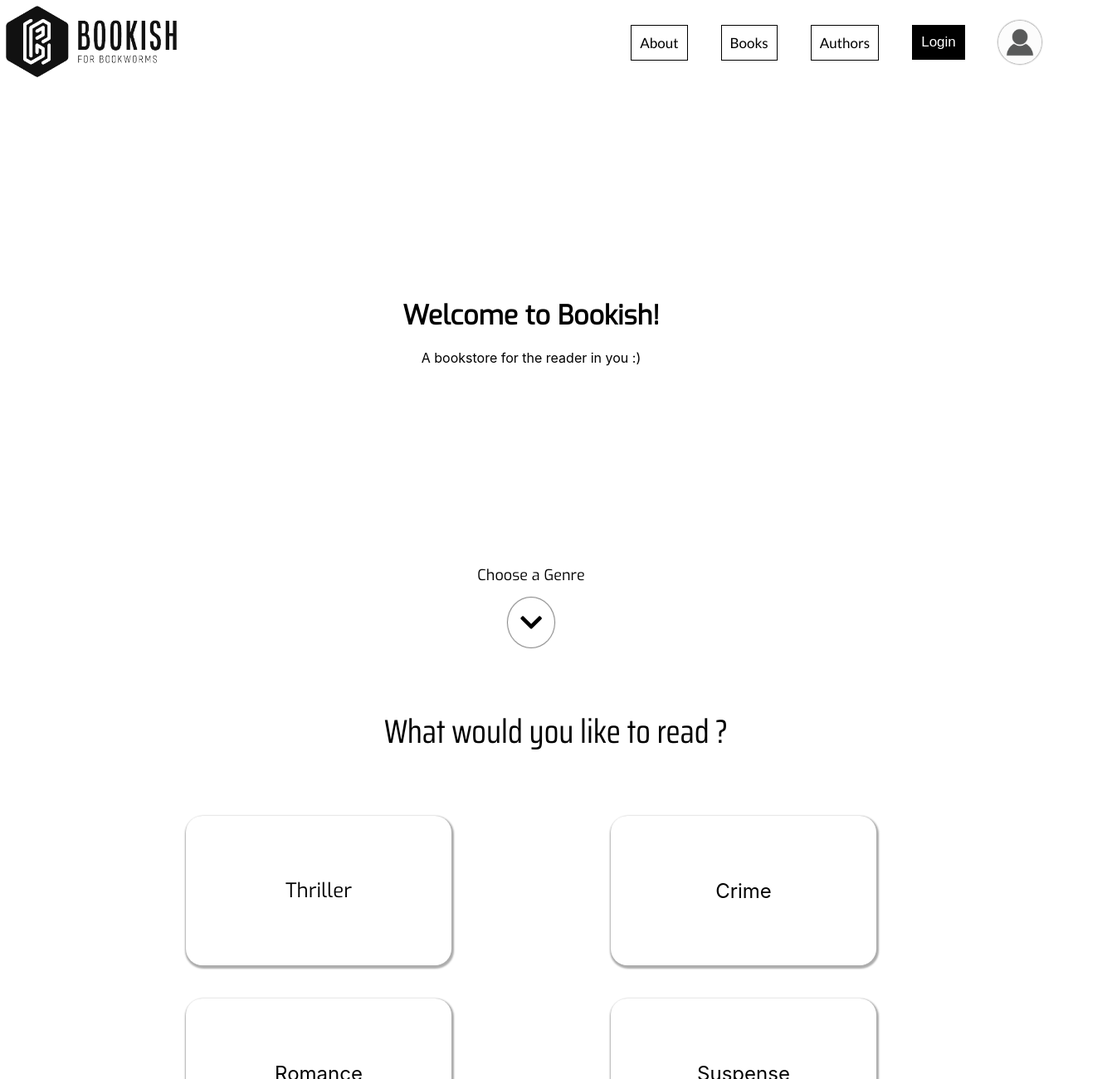
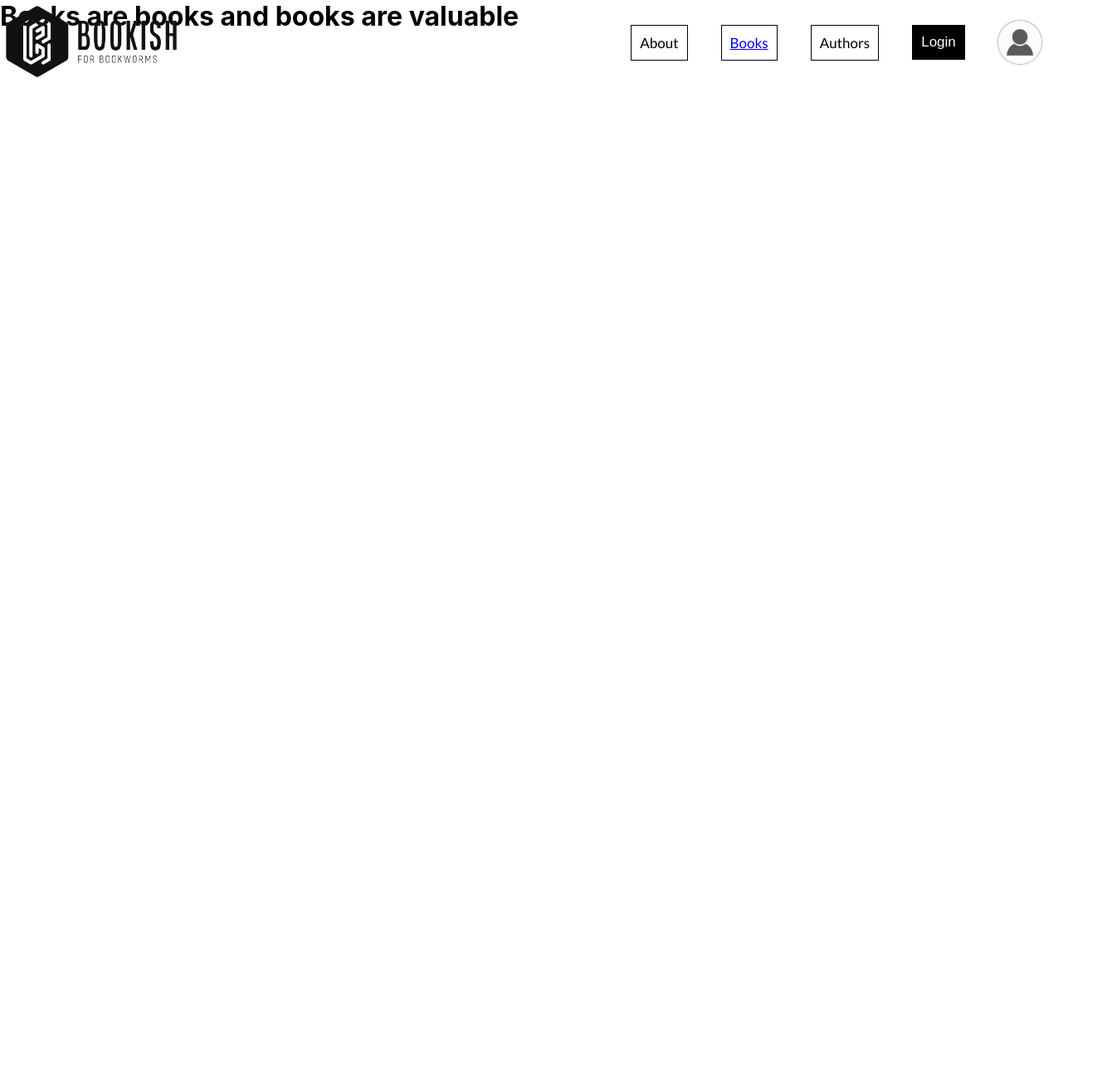
Before and after one commit to Divyalok123/Bookish, a React (Create React App) app in the folder bookish-client/: page /books in a window 1280 px wide. Shown: the top 1300 px of the page at 83% size, 1340 px wide, since content can reach past the window. After the commit the page ends 800 px from the top, so only its background shows below. Built offline with nearby package versions, Linux system fonts and the light colour scheme.

Commit message:
Adding react router

```diff
--- a/bookish-client/package.json
+++ b/bookish-client/package.json
@@ -10,8 +10,10 @@
     "@testing-library/jest-dom": "^5.14.1",
     "@testing-library/react": "^11.2.7",
     "@testing-library/user-event": "^12.8.3",
+    "axios": "^0.24.0",
     "react": "^17.0.2",
     "react-dom": "^17.0.2",
+    "react-router-dom": "^5.3.0",
     "react-scripts": "4.0.3",
     "web-vitals": "^1.1.2"
   },
--- a/bookish-client/src/App.js
+++ b/bookish-client/src/App.js
@@ -1,12 +1,17 @@
-import './App.css'
-import Navbar from './components/Navbar/Navbar'
-import Home from './components/Home/Home'
+import './App.css';
+import { Route, Switch } from 'react-router-dom';
+import { Navbar, Home, Books } from './components/index';
 
 function App() {
   return (
     <div className="app">
       <Navbar />
-      <Home />
+      <Switch>
+        <Route exact path="/" component={ Home }></Route>
+        <Route path="/books" component={ Books }></Route>
+        <Route path="/"></Route>
+      </Switch>
+      {/* <Home /> */}
     </div>
   );
 }
--- a/bookish-client/src/components/Books/Books.js
+++ b/bookish-client/src/components/Books/Books.js
@@ -1,2 +1,16 @@
-import { FontAwesomeIcon} from "@fortawesome/react-fontawesome"
-import { faSearch } from "@fortawesome/free-solid-svg-icons"
+import { Component } from 'react';
+import { FontAwesomeIcon} from '@fortawesome/react-fontawesome';
+import { faSearch } from '@fortawesome/free-solid-svg-icons';
+
+class Books extends Component {
+    render() {
+
+        return (
+            <div className="books_container">
+                <h1>Books are books and books are valuable</h1>
+            </div>
+        )
+    }
+}
+
+export default Books;
--- a/bookish-client/src/components/Home/Home.css
+++ b/bookish-client/src/components/Home/Home.css
@@ -12,6 +12,10 @@
     justify-content: center;
     align-items: center;
     transition-duration: 500ms;
+}
+
+.header_top > h1 {
+    font-size: 45px;
 }
 
 .header_bottom {
--- a/bookish-client/src/components/Home/Home.js
+++ b/bookish-client/src/components/Home/Home.js
@@ -1,6 +1,6 @@
-import "./Home.css"
-import { FontAwesomeIcon } from "@fortawesome/react-fontawesome"
-import { faChevronDown, faHeart } from "@fortawesome/free-solid-svg-icons"
+import './Home.css';
+import { FontAwesomeIcon } from '@fortawesome/react-fontawesome';
+import { faChevronDown, faHeart } from '@fortawesome/free-solid-svg-icons';
 
 function Home() {
 
@@ -15,7 +15,7 @@ function Home() {
                 <div className="header_top">
                     <h1 className="f_exo">Welcome to Bookish!</h1>
                     <br/>
-                    <p>A bookstore for the reader in you :)</p>
+                    <p className="f_exo">A bookstore for the reader in you :)</p>
                 </div>
                 <div className="header_bottom">
                     <p className="f_exo">Choose a Genre</p>
@@ -31,7 +31,7 @@ function Home() {
                     <p className="f_saira">What would you like to read ?</p>
                 </div>
                 <div className="genre_list">
-                    <div className="genre_card f_exo">
+                    <div className="genre_card">
                         <span>Thriller</span>
                     </div>
                     <div className="genre_card">
@@ -58,9 +58,11 @@ function Home() {
                 </div>
                 <footer>
                     <span className="f_saira">
-                        Developed with &nbsp;
+                        Developed with
+                        &nbsp;
                         <FontAwesomeIcon icon={ faHeart } className="footer_heart_icon" />
-                        &nbsp; by Divyalok & Shubham
+                        &nbsp;
+                        by Divyalok & Shubham
                     </span>
                 </footer>
             </div>
--- a/bookish-client/src/components/Navbar/Navbar.js
+++ b/bookish-client/src/components/Navbar/Navbar.js
@@ -1,7 +1,8 @@
 import {Component} from 'react';
-import logoImg from "../../assets/full_logo.png"
-import dummyProfileImg from "../../assets/dummy_person.png"
-import "./Navbar.css"
+import {Link} from 'react-router-dom';
+import logoImg from '../../assets/full_logo.png';
+import dummyProfileImg from '../../assets/dummy_person.png';
+import './Navbar.css';
 
 class Navbar extends Component {
     render() {
@@ -10,12 +11,14 @@ class Navbar extends Component {
                 <img src={logoImg} alt="logo" className="navleft" />
                 <div className="navright">
                     <button className="f_lato">About</button>
-                    <button className="f_lato">Books</button>
+                    <button className="f_lato">
+                        <Link to="/books">Books</Link>
+                    </button>
                     <button className="f_lato">Authors</button>
                     {/* If not logged in */}
                     <button className="f_nato_sans opp_nav_button">Login</button>
                     {/* Else */ }
-                    <img src={dummyProfileImg} alt="nav_profile_img" className="nav_profile_img" />
+                    <img src={ dummyProfileImg } alt="nav_profile_img" className="nav_profile_img" />
                 </div>
             </div>
         )
--- /dev/null
+++ b/bookish-client/src/components/index.js
@@ -0,0 +1,5 @@
+import Navbar from './Navbar/Navbar';
+import Home from './Home/Home';
+import Books from './Books/Books';
+
+export {Navbar, Home, Books};
--- a/bookish-client/src/index.js
+++ b/bookish-client/src/index.js
@@ -1,11 +1,12 @@
 import React from 'react';
 import ReactDOM from 'react-dom';
+import { BrowserRouter } from 'react-router-dom';
 import './index.css';
 import App from './App';
 
 ReactDOM.render(
-  <React.StrictMode>
+  <BrowserRouter>
     <App />
-  </React.StrictMode>,
+  </BrowserRouter>,
   document.getElementById('root')
 );
```
Also changed, not shown: 1 other file (tests, documents, lock files or other folders).
